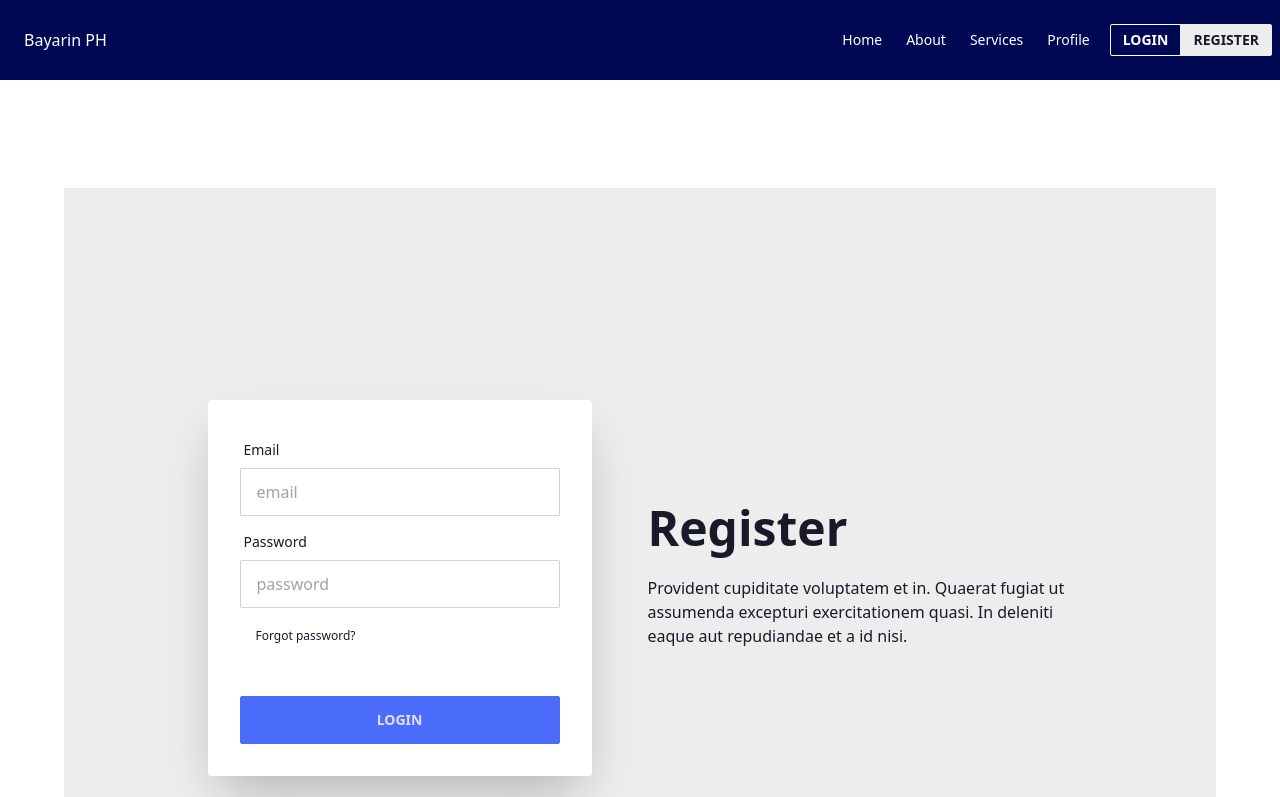
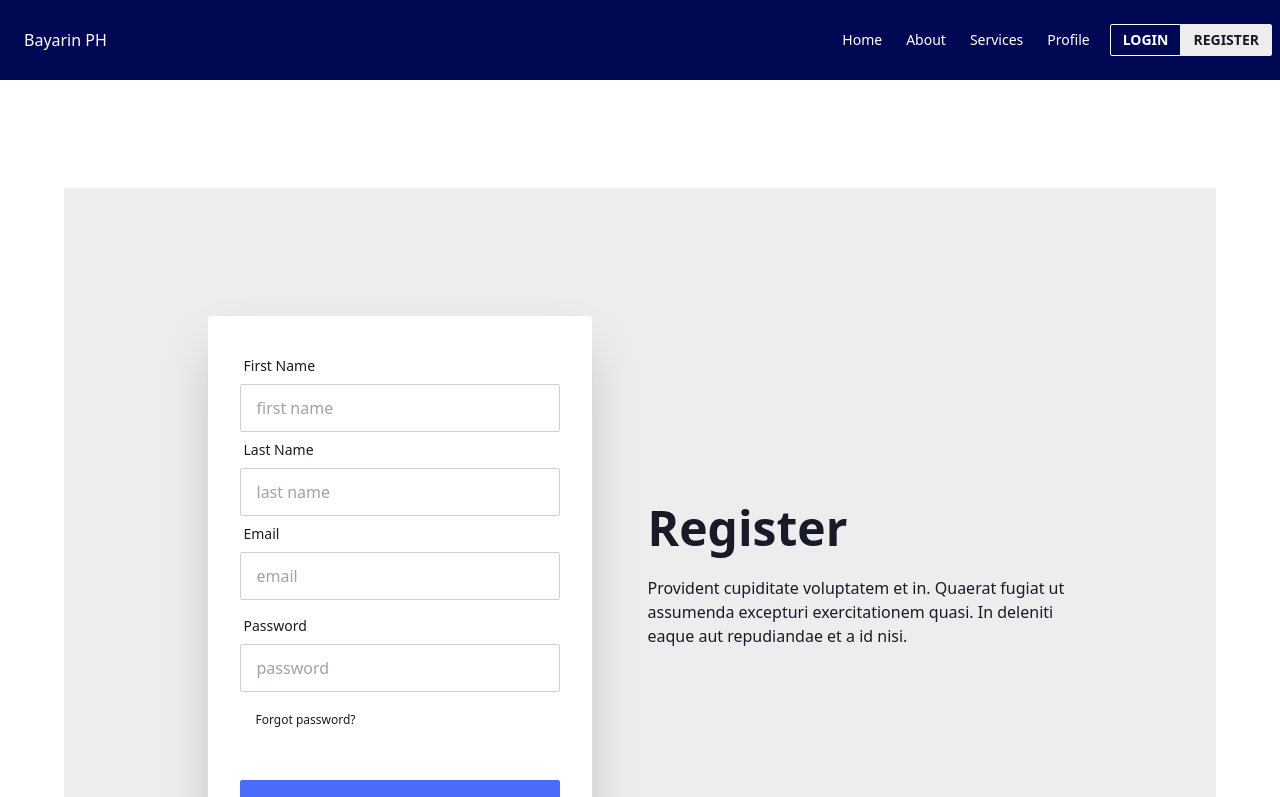
Before and after one commit to jajalovack/bayarin-ph-client, a React (Vite) app: page /register in a window 1280 px wide. Shown: the top 797 px of the page. Built offline with nearby package versions, Linux system fonts and the light colour scheme; the HTML template or start-up script is replaced by a standard one.

Commit message:
edited some components

```diff
--- a/src/layout/Header/Header.jsx
+++ b/src/layout/Header/Header.jsx
@@ -1,6 +1,12 @@
+import { useState } from "react";
 import { NavLink, Link } from "react-router-dom";
 
 const Header = () => {
+  const [drawerState, setDrawerState] = useState(false);
+  function handleCloseNavMenu() {
+    setDrawerState(false);
+  }
+
   return (
     <div className="drawer drawer-end">
       <input id="my-drawer-3" type="checkbox" className="drawer-toggle" />
--- a/src/views/Login/Login.jsx
+++ b/src/views/Login/Login.jsx
@@ -1,4 +1,4 @@
-import React from "react";
+import { Link } from "react-router-dom";
 
 const Login = () => {
   return (
@@ -41,6 +41,14 @@ const Login = () => {
                     Forgot password?
                   </a>
                 </label>
+                <label className="label">
+                  <Link
+                    to="/register"
+                    className="label-text-alt link link-hover"
+                  >
+                    Register Now!
+                  </Link>
+                </label>
               </div>
               <div className="form-control mt-6">
                 <button className="btn btn-primary">Login</button>
--- a/src/views/Register/Register.jsx
+++ b/src/views/Register/Register.jsx
@@ -14,6 +14,24 @@ const Register = () => {
           <div className="card flex-shrink-0 w-full max-w-sm shadow-2xl bg-base-100">
             <form className="card-body">
               <div className="form-control">
+                <label className="label">
+                  <span className="label-text">First Name</span>
+                </label>
+                <input
+                  type="name"
+                  placeholder="first name"
+                  className="input input-bordered"
+                  required
+                />
+                <label className="label">
+                  <span className="label-text">Last Name</span>
+                </label>
+                <input
+                  type="name"
+                  placeholder="last name"
+                  className="input input-bordered"
+                  required
+                />
                 <label className="label">
                   <span className="label-text">Email</span>
                 </label>
@@ -41,7 +59,7 @@ const Register = () => {
                 </label>
               </div>
               <div className="form-control mt-6">
-                <button className="btn btn-primary">Login</button>
+                <button className="btn btn-primary">Register</button>
               </div>
             </form>
           </div>
```
